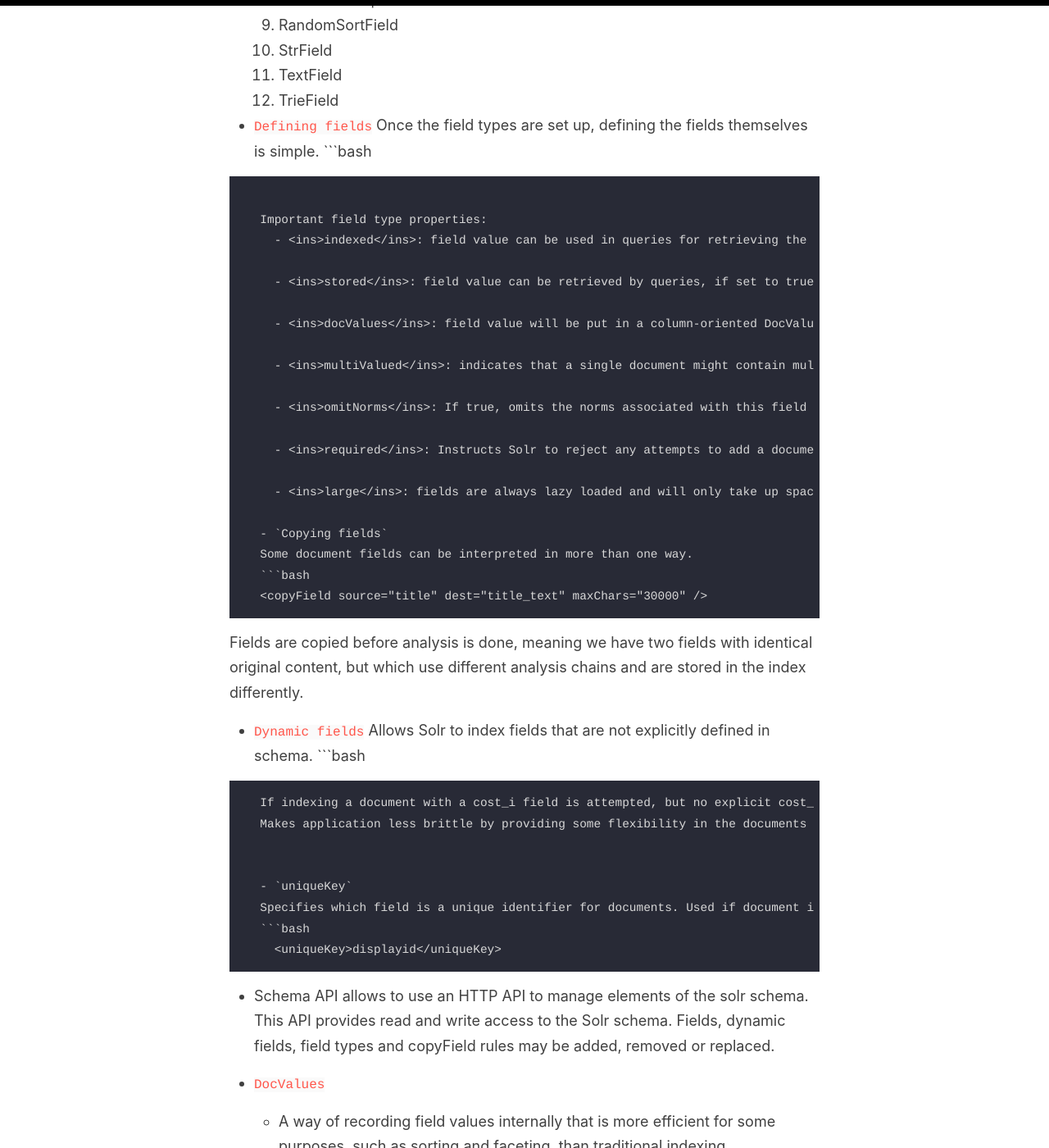
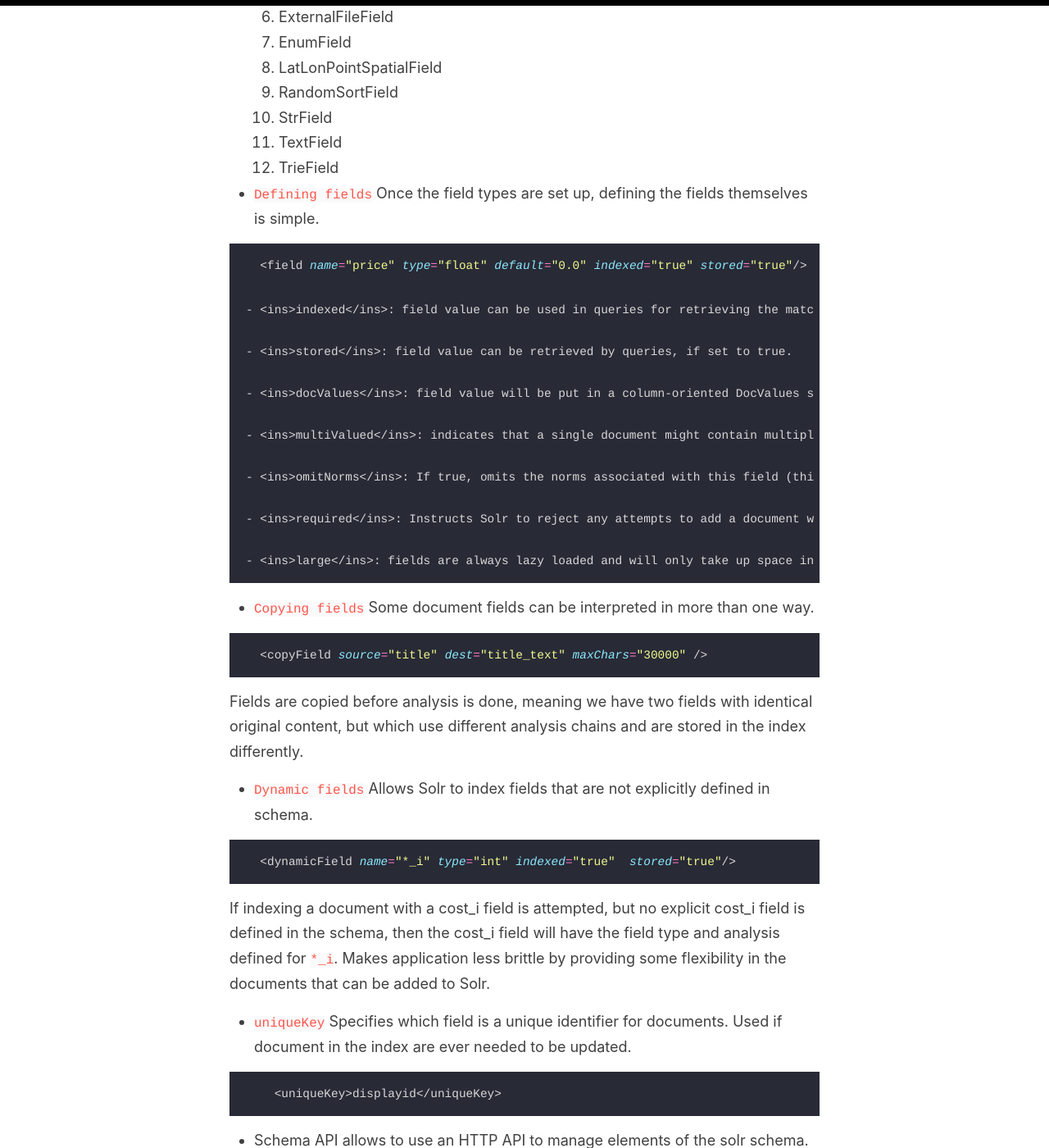
Before and after one commit to jaykay12/tech, a Jekyll site: the page built from _posts/2020-9-20-apache-solr.md, in a window 1280 px wide and 1400 px high, scrolled down 8782 px. Shown: the whole window at 82% size. Built offline with Jekyll 4.4.1, drawn with Linux system fonts in a browser that asks for light colours; some of the changed text lies outside the part shown.

Commit message:
Beautified solr blog

````diff
--- a/_posts/2020-9-20-apache-solr.md
+++ b/_posts/2020-9-20-apache-solr.md
@@ -160,12 +160,10 @@
   ```
 
 4. Run Apache Solr on custom port
-
   ```bash
   jalaz@jalaz-personal:~/Downloads/solr-6.5.0$ ./bin/solr start -p 8020
   Waiting up to 180 seconds to see Solr running on port 8020
   Started Solr server on port 8020 (pid=28973). Happy searching!
-
   ```
 
 5. Stop Apache Solr
@@ -194,8 +192,6 @@
   Copying configuration to new core instance directory:
   /home/jalaz/Downloads/solr-6.5.0/server/solr/students
   Creating new core 'students' using command:
-  http://localhost:8983/solr/admin/cores?action=CREATE&name=students&instanceDir=students
-
   {
     "responseHeader":{
       "status":0,
@@ -250,14 +246,20 @@
 
 <ins>**Documents, Fields & Schemas**</ins>
 
-  - Solr is told about the kind of data a field contains by specifying its `field type`.
+  - Solr is told about the kind of data a field contains by specifying its field type.
 
-  - Solr stores details about the field types and fields it is expected to understand in a `schema` file, This is defined in solrconfig.xml file.
+  - Solr stores details about the field types and fields it is expected to understand in a schema file, This is defined in solrconfig.xml file.
       - `managed-schema` used by default to support schema changes at runtime via the Schema API, or Schemaless Mode features.
-      `<schemaFactory class="ManagedIndexSchemaFactory">`
+
+      ```bash
+      <schemaFactory class="ManagedIndexSchemaFactory">
+      ```
 
       - `schema.xml` is the traditional schema file which can be edited manually by users.
-      `<schemaFactory class="ClassicIndexSchemaFactory"/>`
+
+      ```bash
+      <schemaFactory class="ClassicIndexSchemaFactory"/>
+      ```
 
   - General structure of `schema.xml` file:
     ```bash
@@ -270,6 +272,7 @@
     ```
 
   - `Field type`
+
     ```bash
     <fieldType name="name_text" class="solr.TextField" positionIncrementGap="100">
       <analyzer type="index">
@@ -285,7 +288,8 @@
       </analyzer>
     </fieldType>
     ```
-    Optionally specify a `<similarity/>` that will be used when scoring documents that refer to fields with this type. By default, any field type which does not define a similarity, uses `BM25Similarity`.
+
+    Optionally specify a `<similarity/>` that will be used when scoring documents that refer to fields with this type. By default, any field type which does not define a similarity, uses **BM25Similarity**.
 
   - Implicit Field types in Solr are as follows:
       1. BinaryField
@@ -304,11 +308,11 @@
 
   - `Defining fields`
   Once the field types are set up, defining the fields themselves is simple.
+
   ```bash
   <field name="price" type="float" default="0.0" indexed="true" stored="true"/>
   ```
 
-  Important field type properties:
     - <ins>indexed</ins>: field value can be used in queries for retrieving the matching documents, if set to true.
 
     - <ins>stored</ins>: field value can be retrieved by queries, if set to true.
@@ -325,22 +329,27 @@
 
   - `Copying fields`
   Some document fields can be interpreted in more than one way.
+
   ```bash
   <copyField source="title" dest="title_text" maxChars="30000" />
   ```
+
   Fields are copied before analysis is done, meaning we have two fields with identical original content, but which use different analysis chains and are stored in the index differently.
 
   - `Dynamic fields`
   Allows Solr to index fields that are not explicitly defined in schema.
+
   ```bash
   <dynamicField name="*_i" type="int" indexed="true"  stored="true"/>
   ```
+
   If indexing a document with a cost_i field is attempted, but no explicit cost_i field is defined in the schema, then the cost_i field will have the field type and analysis defined for `*_i`.
   Makes application less brittle by providing some flexibility in the documents that can be added to Solr.
 
 
   - `uniqueKey`
   Specifies which field is a unique identifier for documents. Used if document in the index are ever needed to be updated.
+
   ```bash
     <uniqueKey>displayid</uniqueKey>
   ```
````
